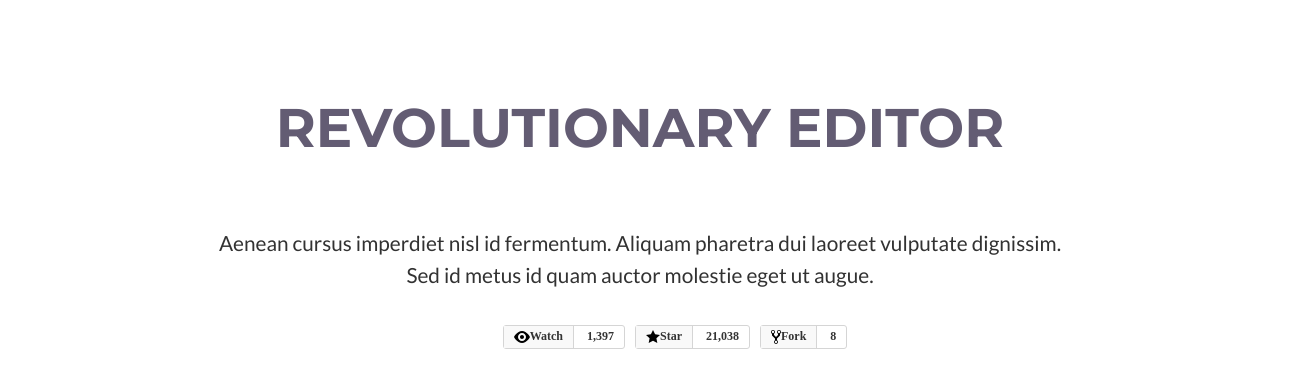
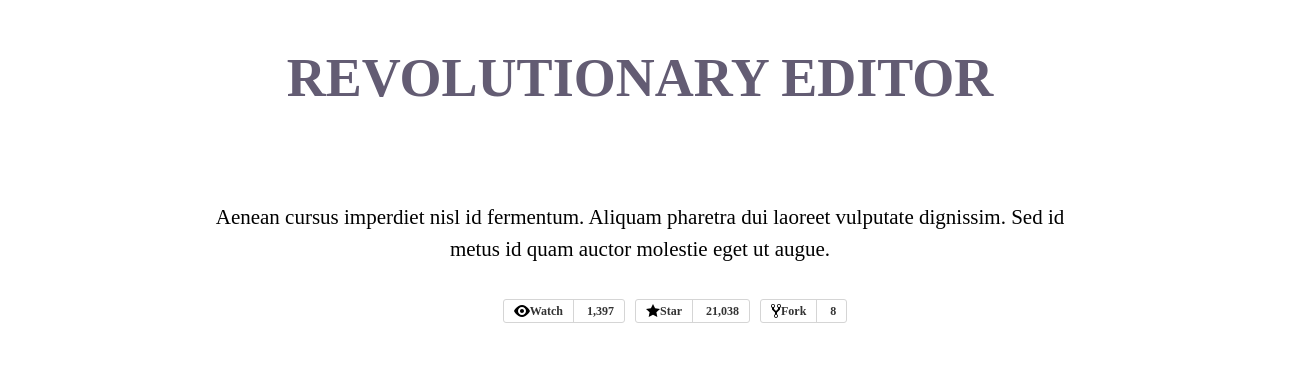
Before and after one commit to MaksymSidletskyi/forkio, a website: page src/index.html in a window 1280 px wide. Shown: the part 126-514 px from the top of the page, 1312 px wide, since content can reach past the window. Drawn offline with nearby package versions, Linux system fonts and the light colour scheme; files that its build step writes are made by us from their sources; files whose address does not match are found by name.

Commit message:
some change

```diff
--- a/src/index.html
+++ b/src/index.html
@@ -23,10 +23,12 @@
 
 
     <ul class="editor__button">
+        <div class="div">
             <li class="editor__button-item">
                 <a href="#" class="editor__button-actions">
                     <svg class="editor__btn-actions-img" width="16" height="16">
-                  <path fill-rule="evenodd" d="M8.06 2C3 2 0 8 0 8s3 6 8.06 6C13 14 16 8 16 8s-3-6-7.94-6zM8 12c-2.2 0-4-1.78-4-4 0-2.2 1.8-4 4-4 2.22 0 4 1.8 4 4 0 2.22-1.78 4-4 4zm2-4c0 1.11-.89 2-2 2-1.11 0-2-.89-2-2 0-1.11.89-2 2-2 1.11 0 2 .89 2 2z">
+                        <path fill-rule="evenodd"
+                            d="M8.06 2C3 2 0 8 0 8s3 6 8.06 6C13 14 16 8 16 8s-3-6-7.94-6zM8 12c-2.2 0-4-1.78-4-4 0-2.2 1.8-4 4-4 2.22 0 4 1.8 4 4 0 2.22-1.78 4-4 4zm2-4c0 1.11-.89 2-2 2-1.11 0-2-.89-2-2 0-1.11.89-2 2-2 1.11 0 2 .89 2 2z">
                         </path>
                     </svg>
                     Watch</a>
@@ -39,35 +41,27 @@
             <li class="editor__button-item">
                 <a href="#" class="editor__button-actions">
                     <svg class="editor__btn-actions-img" width="14" height="16">
-                  <path fill-rule="evenodd" d="M14 6l-4.9-.64L7 1 4.9 5.36 0 6l3.6 3.26L2.67 14 7 11.67 11.33 14l-.93-4.74L14 6z"></path>
+                        <path fill-rule="evenodd"
+                            d="M14 6l-4.9-.64L7 1 4.9 5.36 0 6l3.6 3.26L2.67 14 7 11.67 11.33 14l-.93-4.74L14 6z">
+                        </path>
                     </svg>
                     Star</a>
                 <a href="#" class="editor__button-count">21,038</a>
             </li>
+        </div>
 
 
-
-      <li class="editor__button-item">
-          <a href="#" class="editor__button-actions">
+        <li class="editor__button-item last">
+            <a href="#" class="editor__button-actions ">
                 <svg class="editor__btn-actions-img" width="10" height="16">
-                  <path fill-rule="evenodd" d="M8 1a1.993 1.993 0 0 0-1 3.72V6L5 8 3 6V4.72A1.993 1.993 0 0 0 2 1a1.993 1.993 0 0 0-1 3.72V6.5l3 3v1.78A1.993 1.993 0 0 0 5 15a1.993 1.993 0 0 0 1-3.72V9.5l3-3V4.72A1.993 1.993 0 0 0 8 1zM2 4.2C1.34 4.2.8 3.65.8 3c0-.65.55-1.2 1.2-1.2.65 0 1.2.55 1.2 1.2 0 .65-.55 1.2-1.2 1.2zm3 10c-.66 0-1.2-.55-1.2-1.2 0-.65.55-1.2 1.2-1.2.65 0 1.2.55 1.2 1.2 0 .65-.55 1.2-1.2 1.2zm3-10c-.66 0-1.2-.55-1.2-1.2 0-.65.55-1.2 1.2-1.2.65 0 1.2.55 1.2 1.2 0 .65-.55 1.2-1.2 1.2z"></path>
+                    <path fill-rule="evenodd"
+                        d="M8 1a1.993 1.993 0 0 0-1 3.72V6L5 8 3 6V4.72A1.993 1.993 0 0 0 2 1a1.993 1.993 0 0 0-1 3.72V6.5l3 3v1.78A1.993 1.993 0 0 0 5 15a1.993 1.993 0 0 0 1-3.72V9.5l3-3V4.72A1.993 1.993 0 0 0 8 1zM2 4.2C1.34 4.2.8 3.65.8 3c0-.65.55-1.2 1.2-1.2.65 0 1.2.55 1.2 1.2 0 .65-.55 1.2-1.2 1.2zm3 10c-.66 0-1.2-.55-1.2-1.2 0-.65.55-1.2 1.2-1.2.65 0 1.2.55 1.2 1.2 0 .65-.55 1.2-1.2 1.2zm3-10c-.66 0-1.2-.55-1.2-1.2 0-.65.55-1.2 1.2-1.2.65 0 1.2.55 1.2 1.2 0 .65-.55 1.2-1.2 1.2z">
+                    </path>
                 </svg>
                 Fork</a>
             <a href="#" class="editor__button-count">8</a>
         </li>
     </ul>
-
-
-
-
-
-
-
-
-
-
-
-    </header>
 
 
 
--- a/src/scss/editor.scss
+++ b/src/scss/editor.scss
@@ -1,27 +1,99 @@
-.container {
-    padding: 0 10px;
-    margin: auto;
-    width: 100%;
-    max-width: 1200px;
-}
+// .container {
+//     padding: 0 10px;
+//     margin: auto;
+//     width: 100%;
+//     max-width: 1200px;
+// }
+
+// .editor-wrapper {
+//     padding-top: 129px;
+//     display: flex;
+//     flex-direction: column;
+//     align-items: center;
+
+
+// }
+
+// .editor__caption {
+//     width: 759px;
+//     text-transform: uppercase;
+//     font-size: $fs-xxl;
+//     font-family: Bold;
+//     color: $caption-second-text-color;
+//     text-align: center;
+//     font-family: MontserratBold;
+// }
+
+
+// .editor__description {
+//     width: 861px;
+//     text-align: center;
+//     line-height: 32px;
+//     margin-top: 35px;
+//     font-family: LatoRegular;
+//     color: $caption-text-color;
+//     font-size: $fs-s;
+// }
+
+
+// .editor__button {
+//     display: flex;
+//     justify-content: center;
+//     width: 100%;
+//     margin-top: 13px;
+
+//     &-item {
+//         display: flex;
+//         margin-right: 10px;
+//         border-radius: 3px;
+//         border: 1px solid rgba(213, 213, 213, 1);
+//     }
+
+//     &-actions:link,
+//     &-actions:visited,
+//     &-count:link,
+//     &-count:visited {
+//         text-decoration: none;
+//         display: flex;
+//         align-items: center;
+//         color: rgba(51, 51, 51, 1);
+//         padding: 3px 10px;
+//         font-size: 12px;
+//         font-weight: 600;
+//     }
+
+
+//     &-actions {
+//         border-right: 1px solid rgba(213, 213, 213, 1);
+//         background-color: rgba(249, 249, 249, 1);
+//         user-select: none;
+//     }
+
+//     &-actions {
+//         margin-right: 3px;
+//     }
+
+//     &-count:hover,
+//     &-count:active {
+//         color: rgba(99, 92, 115, 1);
+//     }
+
+// }
 
 .editor-wrapper {
     padding-top: 129px;
     display: flex;
     flex-direction: column;
     align-items: center;
-
-
 }
 
 .editor__caption {
     width: 759px;
     text-transform: uppercase;
-    font-size: $fs-xxl;
+    font-size: 54px;
     font-family: Bold;
-    color: $caption-second-text-color;
+    color: rgba(99, 92, 115, 1);
     text-align: center;
-    font-family: MontserratBold;
 }
 
 
@@ -29,11 +101,20 @@
     width: 861px;
     text-align: center;
     line-height: 32px;
-    margin-top: 35px;
-    font-family: LatoRegular;
-    color: $caption-text-color;
-    font-size: $fs-s;
+    padding-top: 35px;
+    font-size: 21px;
+
 }
+
+
+
+
+
+
+
+
+
+
 
 
 .editor__button {
@@ -41,18 +122,21 @@
     justify-content: center;
     width: 100%;
     margin-top: 13px;
+}
 
-    &-item {
+
+
+.editor__button-item {
     display: flex;
     margin-right: 10px;
     border-radius: 3px;
     border: 1px solid rgba(213, 213, 213, 1);
 }
 
-    &-actions:link,
-    &-actions:visited,
-    &-count:link,
-    &-count:visited {
+.editor__button-actions:link,
+.editor__button-actions:visited,
+.editor__button-count:link,
+.editor__button-count:visited {
     text-decoration: none;
     display: flex;
     align-items: center;
@@ -62,20 +146,33 @@
     font-weight: 600;
 }
 
-
-    &-actions {
+.editor__button-actions {
     border-right: 1px solid rgba(213, 213, 213, 1);
-        background-color: rgba(249, 249, 249, 1);
     user-select: none;
 }
 
-    &-actions {
+.editor__button-actions {
     margin-right: 3px;
 }
 
-    &-count:hover,
-    &-count:active {
-        color: rgba(99, 92, 115, 1);
+.editor__button-count:hover,
+.editor__button-count:active {
+    color: rgba(100, 136, 207, 1);
+}
+@media (min-width: 320px) and (max-width: 480px) {
+    .editor__button {
+        display: flex;
+        flex-direction: column;
+        width: 100%;
+        align-items: center;
     }
 
+    .last {
+        /* width: 41%; */
+        margin-top: 20px;
     }
+}
+
+.div {
+    display: flex;
+}
--- a/src/scss/style.scss
+++ b/src/scss/style.scss
@@ -2,23 +2,23 @@
 @import "./variables.scss";
 @import "./editor.scss";
 
-.editor-wrapper {
-    margin-top: 62px;
-    display: flex;
-    flex-direction: column;
-    // justify-content: center;
-    align-items: center;
-}
+// .editor-wrapper {
+//     margin-top: 62px;
+//     display: flex;
+//     flex-direction: column;
+//     // justify-content: center;
+//     align-items: center;
+// }
 
-.editor__caption {
-    line-height: 54px;
-    text-transform: uppercase;
-    text-align: center;
-}
+// .editor__caption {
+//     line-height: 54px;
+//     text-transform: uppercase;
+//     text-align: center;
+// }
 
-.editor__description {
-    width: 861px;
-    text-align: center;
-    line-height: 32px;
-    height: 64px;
-}
+// .editor__description {
+//     width: 861px;
+//     text-align: center;
+//     line-height: 32px;
+//     height: 64px;
+// }
```
Also changed, not shown: dist/css/style.css, dist/css/style.min.css, dist/index.html. Lines whose indentation alone changed are shown as unchanged.
